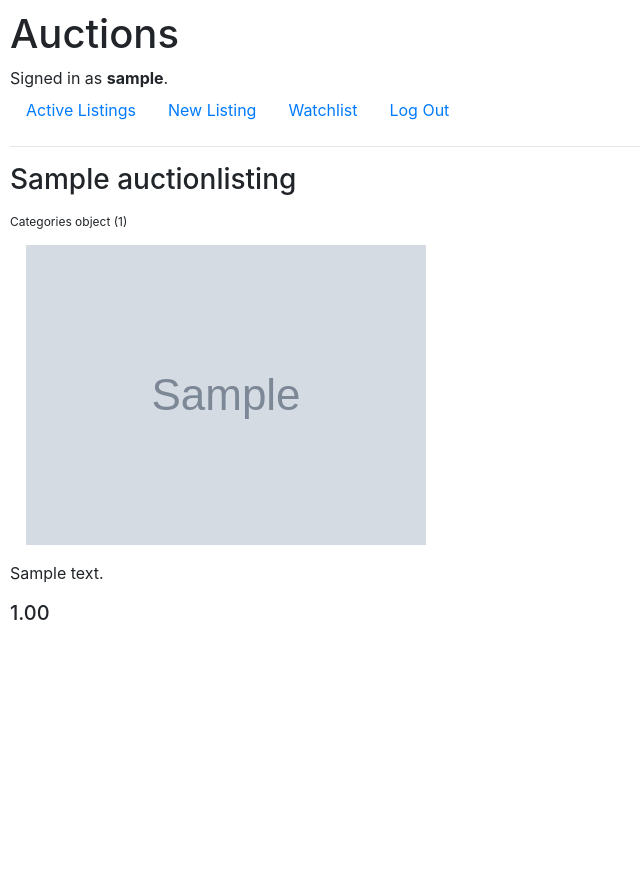
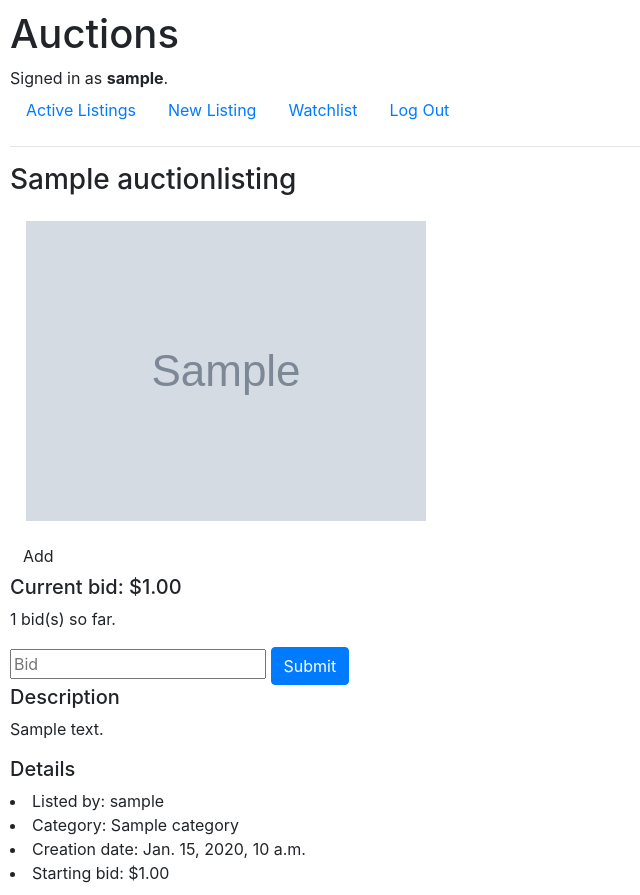
Before and after one commit to luricl/e-commerce, a Django app: a page that uses auctions/templates/auctions/auction.html in a window 1280 px wide. Shown: the whole page, without its empty margins (0-640 px from the left). Before the commit the page ends 620 px from the top, so only its background shows below. Run offline with Django 3.2, Linux system fonts and the light colour scheme; a user stored in the database is signed in; tables that the repository leaves empty hold one stand-in row (values such as "Sample post"); grey boxes marked "Sample" are stand-in pictures; some libraries are stand-ins or nearby versions.

Commit message:
fazendo backup

```diff
--- a/auctions/models.py
+++ b/auctions/models.py
@@ -20,7 +20,7 @@ class AuctionListings(models.Model):
     description = models.CharField(max_length=150)
     active = models.BooleanField(default=True)
     current_bid = models.DecimalField(max_digits=10, decimal_places=2)
-    users_watching = models.ManyToManyField(User, blank=True, related_name="watchlist")
+    users_watching = models.ManyToManyField(User, blank=True, null=True, related_name="watchlist")
 
     # https://www.geeksforgeeks.org/overriding-the-save-method-django-models/
     def save(self, *args, **kwargs):
--- a/auctions/templates/auctions/auction.html
+++ b/auctions/templates/auctions/auction.html
@@ -5,13 +5,60 @@
     <div>
         <div>
             <h3>{{ auction.title }}</h3>
-            <sub>{{ auction.category }}</sub>
         </div>
         <div class="w-auto p-3">
             <img src="{{ auction.image_url }}" class="img-responsive" >
         </div>
-        <p>{{ auction.description }}</p>
-        <h5>{{ auction.starting_bid }}</h5>
+        {% if user.is_authenticated %}
+            <div>
+                {% if auction.title in watchlist %}
+                    <form method="POST">
+                        <input class="btn btn-alert" type="submit" value="Remove">
+                    </form>
+                {% else %}
+                    <form method="POST">
+                        <input class="btn" type="submit" value="Add">
+                    </form>
+                {% endif %}
+            </div>
+        {% endif %}
+        <div>
+            <h5>Current bid: ${{ auction.current_bid }}</h5>
+            <p>{{ number_of_bids }} bid(s) so far.</p>
+            {% if user.is_authenticated %}
+                {% if auction.author == user.username %}
+                    <form action="{% url 'show_auction' auction.title %}" method="POST">
+                        <input class="btn btn-danger" type="submit" value="Close auction">
+                    </form>
+                {% else %}
+                    <form method="POST">
+                        <input type="text" name="bid" id="bid" placeholder="Bid">
+                        <input class="btn btn-primary" type="submit" value="Submit">
+                    </form>
+                {% endif %}
+            {% endif %}
+        </div>
+
+        <!--Details-->
+        <div>
+            <h5>Description</h5>
+            <p>{{ auction.description }}</p>
+        </div>
+        <div>
+            <h5>Details</h5>
+            <li>Listed by: {{ auction.author }}</li>
+
+            {% if auction.category %}
+                <li>Category: {{ auction.category.name }}</li>
+            {% else %}
+                <li>Category: No category listed</li>
+            {% endif %}
+
+            <li>Creation date: {{ auction.creation_date }}</li>
+            <li>Starting bid: ${{ auction.starting_bid }}</li>
+        </div>
+
+        <!--Add comments-->
     </div>
 
 {% endblock %}
--- a/auctions/urls.py
+++ b/auctions/urls.py
@@ -9,5 +9,7 @@ urlpatterns = [
     path("register", views.register, name="register"),
     path("create", views.create_listing, name="create"),
     path("auction/<str:item>/", views.show_auction, name="show_auction"),
-    path("watchlist", views.watchlist, name="watchlist")
+    path("watchlist", views.watchlist, name="watchlist"),
+    path("add_watchlist", views.add_watchlist, name="add_watchlist"),
+    path("remove_watchlist", views.remove_watchlist, name="remove_watchlist")
 ]
--- a/auctions/views.py
+++ b/auctions/views.py
@@ -17,8 +17,8 @@ def index(request):
         auctions = auctions.filter(category=category)
 
     return render(request, "auctions/index.html", {
-        "auctions" : auctions,
-        "categories" : categories
+            "auctions" : auctions,
+            "categories" : categories
         })
 
 
@@ -105,18 +105,41 @@ def create_listing(request):
 def show_auction(request, item):
 
     auction = AuctionListings.objects.get(title=item)
-    bids = Bids.objects.get(auction_id=auction.id)
-    # watchlist = User.auctionlistings_set.filter(username=request.).all()
+    bids = Bids.objects.filter(auction_id=auction)
 
-    if request.method == "POST":
-        # post bids(if user is authenticaded), addition or removal from watchlist
-        # close auction if user is the author of the listing
-        # post comments if user is authenticated
-        pass
+    if request.user.is_authenticated:
+        user = User.objects.get(username=request.user.username)
+        watchlist = user.watchlist.all()
 
-    return render(request, "auctions/auction.html", {
-        "auction": auction
-    })
+        print(watchlist)
+
+        if request.method == "POST":
+            # addition or removal from watchlist
+            watchlist = User.object.filter(username=request.username)
+
+
+
+            # post bids(if user is authenticaded)
+            # close auction if user is the author of the listing
+            # post comments if user is authenticated
+
+        return render(request, "auctions/auction.html", {
+            "auction": auction,
+            "number_of_bids": len(bids),
+            "watchlis": watchlist
+        })
+    else:
+        return render(request, "auctions/auction.html", {
+            "auction": auction,
+            "number_of_bids": len(bids),
+        })
+
+
+def add_watchlist(request):
+    pass
+
+def remove_watchlist(request):
+    pass
 
 def watchlist(request):
     user = User.objects.get(username=request.user.username)
```
Also changed, not shown: auctions/migrations/0019_alter_auctionlistings_users_watching.py (added).
